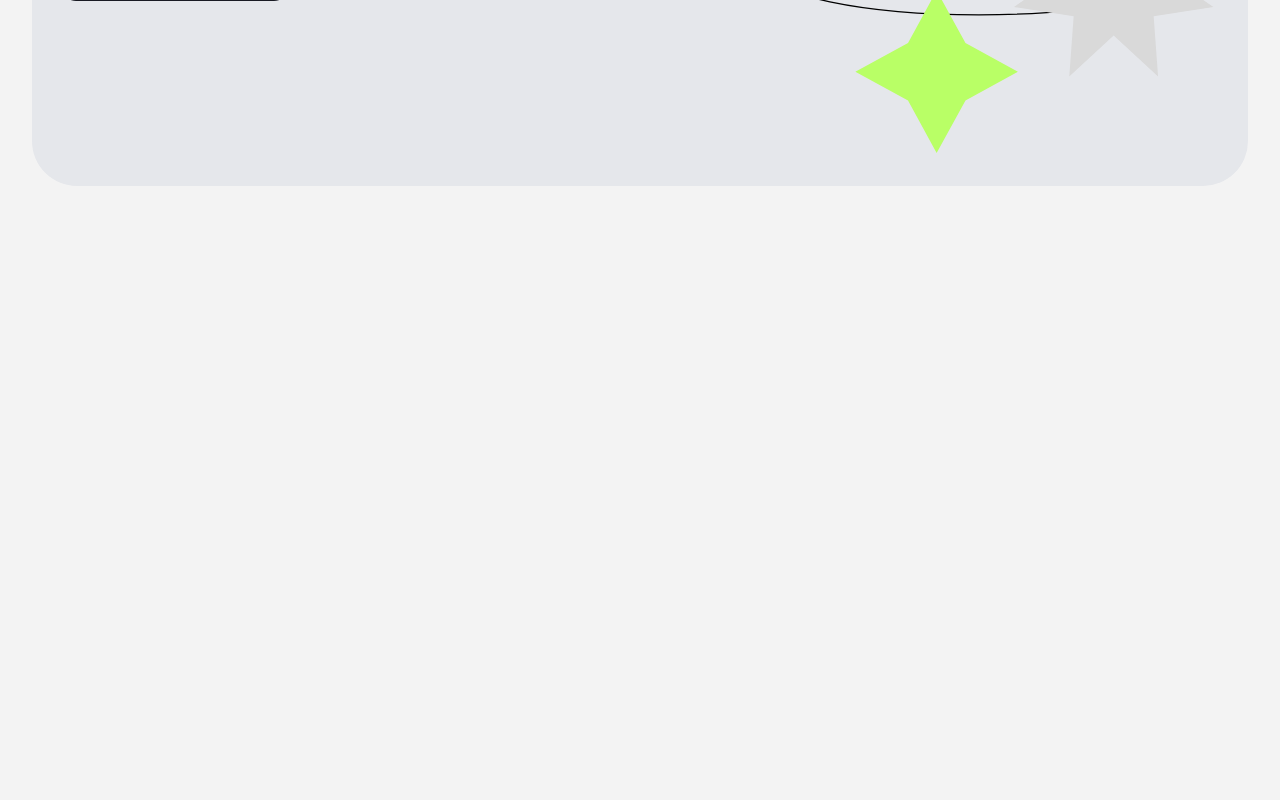
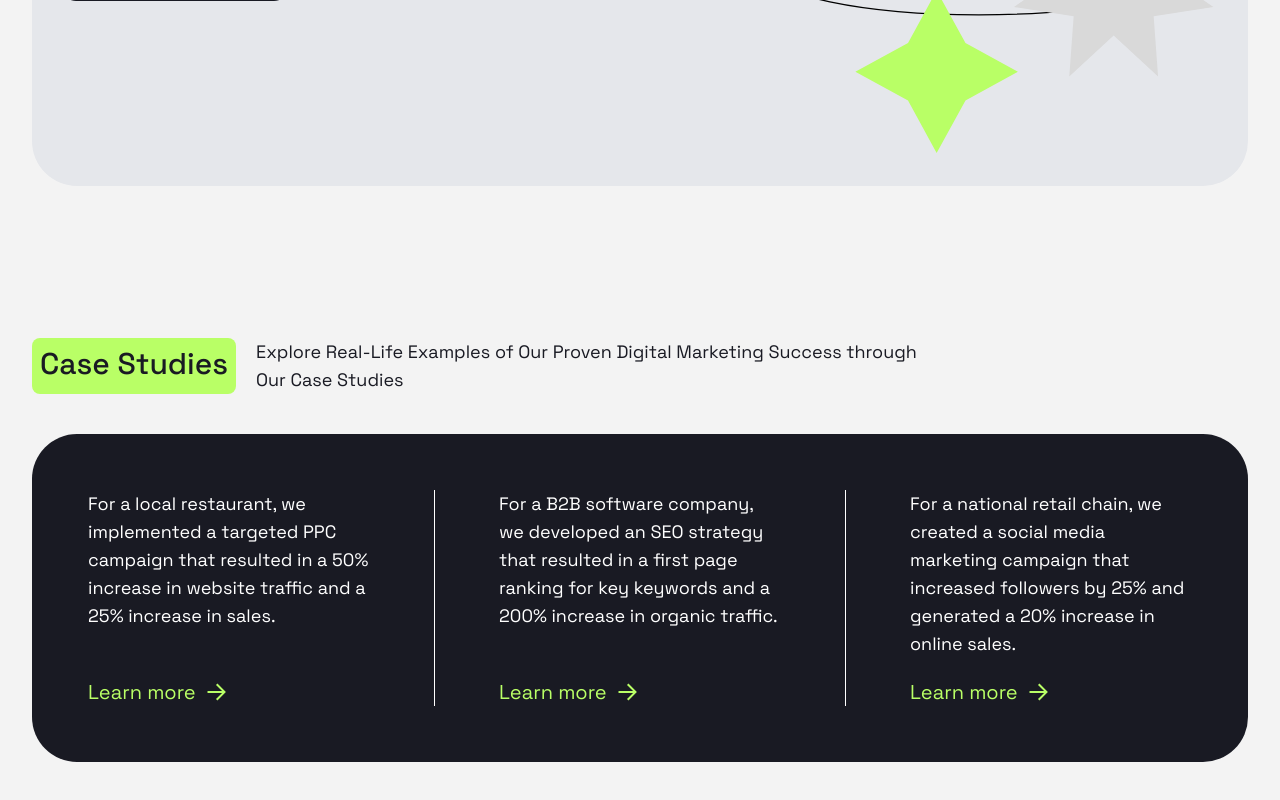
Before and after one commit to AbdullahFathan/Positivitus-Landing-Page, a React (Vite) app: page / in a window 1280 px wide. Shown: the part 2256-3056 px from the top of the page. Before the commit the page ends 2594 px from the top, so only its background shows below. Built offline with nearby package versions, Linux system fonts and the light colour scheme.

Commit message:
Feat: add case studies section

```diff
--- a/src/App.jsx
+++ b/src/App.jsx
@@ -3,6 +3,7 @@ import Header from "./fragment/components/Header";
 import Hero from "./fragment/section/Hero";
 import Company from "./fragment/section/Company";
 import Services from "./fragment/section/Services";
+import CaseStudies from "./fragment/section/CaseStudies";
 
 const App = () => {
   return (
@@ -11,6 +12,7 @@ const App = () => {
       <Hero />
       <Company />
       <Services />
+      <CaseStudies />
     </div>
   );
 };
--- /dev/null
+++ b/src/fragment/section/CaseStudies.jsx
@@ -0,0 +1,53 @@
+import React from "react";
+import Arrow from "../../assets/Arrow";
+
+const caseStudies = [
+  {
+    text: "For a local restaurant, we implemented a targeted PPC campaign that resulted in a 50% increase in website traffic and a 25% increase in sales.",
+  },
+  {
+    text: "For a B2B software company, we developed an SEO strategy that resulted in a first page ranking for key keywords and a 200% increase in organic traffic.",
+  },
+  {
+    text: "For a national retail chain, we created a social media marketing campaign that increased followers by 25% and generated a 20% increase in online sales.",
+  },
+];
+
+const CaseStudies = () => {
+  return (
+    <section className="flex flex-col justify-start items-start gap-10">
+      <div className="flex flex-col md:flex-row gap-5">
+        <div className="bg-primary p-2 rounded-lg mx-auto md:mx-0">
+          <h3>Case Studies</h3>
+        </div>
+        <p className="max-w-2xl text-center md:text-left">
+          Explore Real-Life Examples of Our Proven Digital Marketing Success
+          through Our Case Studies
+        </p>
+      </div>
+
+      <div className="bg-dark rounded-[45px] p-8 md:p-14 text-white">
+        <div className="flex flex-col md:flex-row gap-8 md:gap-0">
+          {caseStudies.map((study, index) => (
+            <div
+              key={index}
+              className={`flex flex-col gap-5 md:px-16 first:pl-0 last:pr-0 justify-between flex-1 ${
+                index !== caseStudies.length - 1
+                  ? "border-b border-white pb-8 md:border-b-0 md:pb-0 md:border-r"
+                  : ""
+              }`}
+            >
+              <p className="text-lg">{study.text}</p>
+              <div className="flex items-center gap-2 cursor-pointer text-primary mt-auto">
+                <span className="text-xl">Learn more</span>
+                <Arrow className="text-primary transform rotate-45" />
+              </div>
+            </div>
+          ))}
+        </div>
+      </div>
+    </section>
+  );
+};
+
+export default CaseStudies;
```
